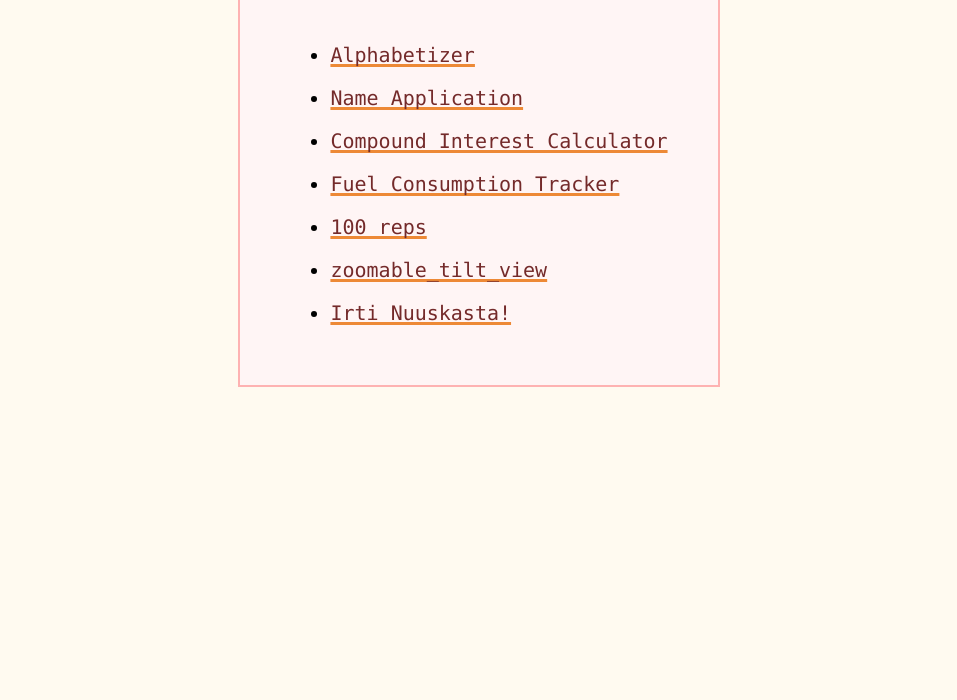
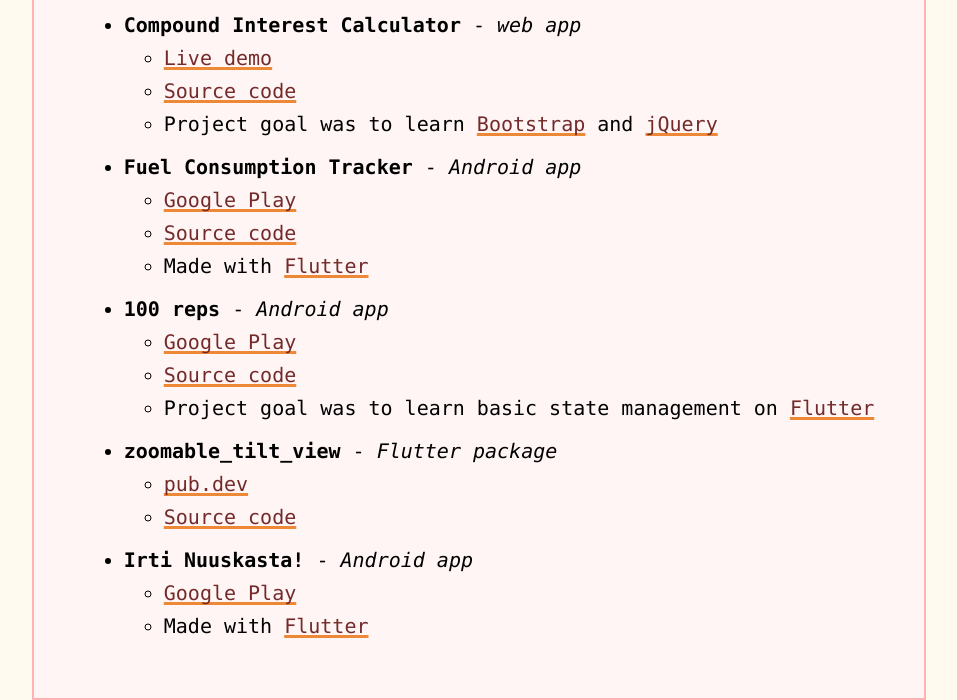
Before and after one commit to Steellow/steellow.github.io-v1, a plain HTML site: page projects.html in a window 1280 px wide. Shown: the part 264-964 px from the top of the page, without its empty margins (161-1118 px from the left). Before the commit the page ends 800 px from the top, so only its background shows below. Drawn offline with Linux system fonts and the light colour scheme.

Commit message:
Add more details about projects

```diff
--- a/projects.html
+++ b/projects.html
@@ -14,13 +14,66 @@
     <main>
       <h1>Projects</h1>
       <ul>
-        <li><a href="https://github.com/Steellow/alpha" target="_blank">Alphabetizer</a></li>
-        <li><a href="https://github.com/Steellow/solita-dev-academy-2021" target="_blank">Name Application</a></li>
-        <li><a href="https://github.com/steellow/korkor" target="_blank">Compound Interest Calculator</a></li>
-        <li><a href="https://github.com/Steellow/fuel_consumption_tracker" target="_blank">Fuel Consumption Tracker</a></li>
-        <li><a href="https://github.com/steellow/hundred_reps" target="_blank">100 reps</a></li>
-        <li><a href="https://pub.dev/packages/zoomable_tilt_view" target="_blank">zoomable_tilt_view</a></li>
-        <li><a href="https://play.google.com/store/apps/details?id=labs.ankia.stop_snus" target="_blank">Irti Nuuskasta!</a></li>
+        <li>
+          <b>Alphabetizer</b> - <i>web app</i>
+          <ul>
+            <li><a href="https://hanki.dev/alpha">Live demo</a></li>
+            <li><a href="https://github.com/Steellow/alpha" target="_blank">Source code</a></li>
+            <li>Project goal was to learn <a href="https://tailwindcss.com/">Tailwind CSS</a> and <a href="https://www.npmjs.com/">npm</a></li>
+          </ul>
+        </li>
+
+        <li>
+          <b>Name Application</b> - <i>web app</i>
+          <ul>
+            <li><a href="https://hanki.dev/solita-dev-academy-2021/">Live demo</a></li>
+            <li><a href="https://github.com/Steellow/solita-dev-academy-2021" target="_blank">Source code</a></li>
+            <li>Assignment for applying to Solita's Dev Academy</li>
+          </ul>
+        </li>
+
+        <li>
+          <b>Compound Interest Calculator</b> - <i>web app</i>
+          <ul>
+            <li><a href="https://hanki.dev/korkor">Live demo</a></li>
+            <li><a href="https://github.com/steellow/korkor" target="_blank">Source code</a></li>
+            <li>Project goal was to learn <a href="https://getbootstrap.com/">Bootstrap</a> and <a href="https://jquery.com/">jQuery</a></li>
+          </ul>
+        </li>
+
+        <li>
+          <b>Fuel Consumption Tracker</b> - <i>Android app</i>
+          <ul>
+            <li><a href="https://play.google.com/store/apps/details?id=labs.ankia.fuel_consumption_tracker">Google Play</a></li>
+            <li><a href="https://github.com/Steellow/fuel_consumption_tracker" target="_blank">Source code</a></li>
+            <li>Made with <a href="https://flutter.dev/">Flutter</a></li>
+          </ul>
+        </li>
+
+        <li>
+          <b>100 reps</b> - <i>Android app</i>
+          <ul>
+            <li><a href="https://play.google.com/store/apps/details?id=labs.ankia.hundred_reps">Google Play</a></li>
+            <li><a href="https://github.com/steellow/hundred_reps" target="_blank">Source code</a></li>
+            <li>Project goal was to learn basic state management on <a href="https://flutter.dev/">Flutter</a></li>
+          </ul>
+        </li>
+
+        <li>
+          <b>zoomable_tilt_view</b> - <i>Flutter package</i>
+          <ul>
+            <li><a href="https://pub.dev/packages/zoomable_tilt_view">pub.dev</a></li>
+            <li><a href="https://github.com/Steellow/zoomable_tilt_view" target="_blank">Source code</a></li>
+          </ul>
+        </li>
+
+        <li>
+          <b>Irti Nuuskasta!</b> - <i>Android app</i>
+          <ul>
+            <li><a href="https://play.google.com/store/apps/details?id=labs.ankia.stop_snus">Google Play</a></li>
+            <li>Made with <a href="https://flutter.dev/">Flutter</a></li>
+          </ul>
+        </li>
       </ul>
     </main>
   </body>
--- a/styles.css
+++ b/styles.css
@@ -3,14 +3,14 @@
  * https://tailwindcss.com/docs/customizing-colors#default-color-palette
  */
 :root {
-    --red-100: #FFF5F5;
-    --red-200: #FED7D7;
-    --red-300: #FEB2B2;
-    --red-500: #F56565;
-    --red-700: #C53030;
-    --red-900: #742A2A;
-    --pink-100: #FFFAF0;
-    --orange-500: #ED8936;
+  --red-100: #fff5f5;
+  --red-200: #fed7d7;
+  --red-300: #feb2b2;
+  --red-500: #f56565;
+  --red-700: #c53030;
+  --red-900: #742a2a;
+  --pink-100: #fffaf0;
+  --orange-500: #ed8936;
 }
 
 * {
@@ -75,6 +75,11 @@ li {
   padding: 1rem 0;
 }
 
+li ul li {
+  margin-top: 1rem;
+  padding: 0;
+}
+
 a {
   color: var(--red-900);
   text-decoration: underline;
```
Lines whose indentation alone changed are shown as unchanged.
